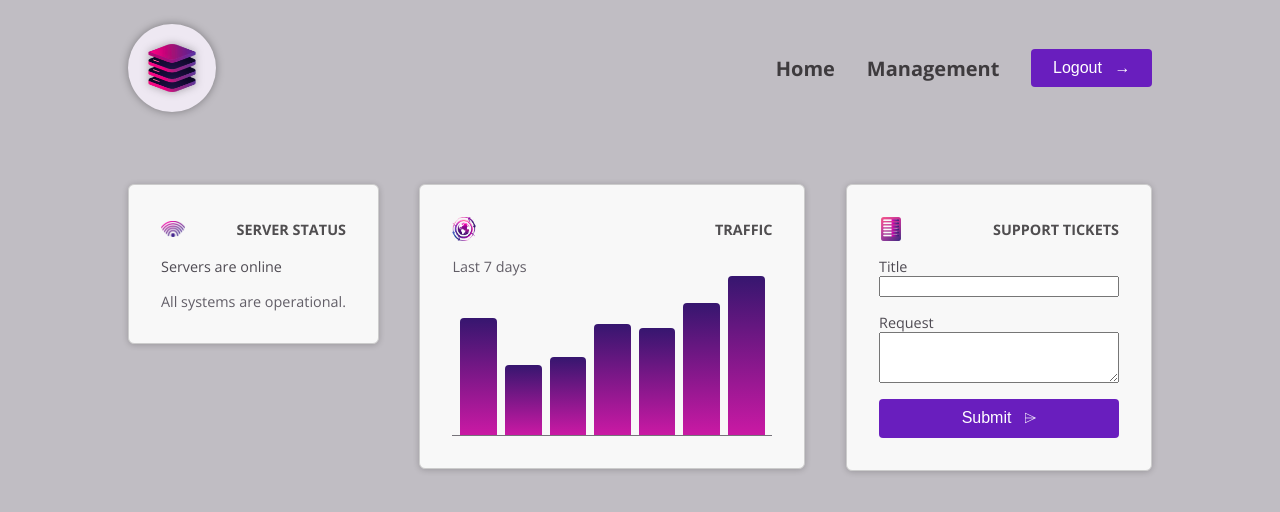
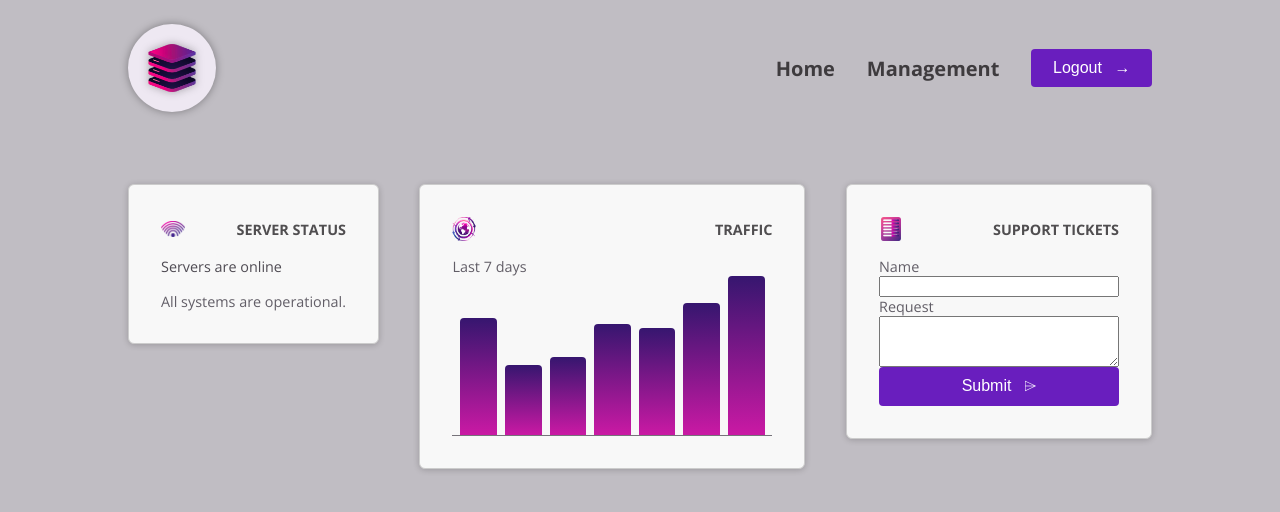
Before and after one commit to sebastian311/cmp-dashboard, an Angular app: page / in a window 1280 px wide. Shown: the top 512 px of the page. Built offline with nearby package versions, Linux system fonts and the light colour scheme.

Commit message:
Added control component

```diff
--- /dev/null
+++ b/src/app/shared-ui/control/control.html
@@ -0,0 +1,4 @@
+<p>
+  <label>{{label()}}</label>
+  <ng-content select="input, textarea" />
+</p>
--- /dev/null
+++ b/src/app/shared-ui/control/control.ts
@@ -0,0 +1,11 @@
+import { Component, input } from '@angular/core';
+
+@Component({
+  selector: 'app-control',
+  imports: [],
+  templateUrl: './control.html',
+  styleUrl: './control.css',
+})
+export class ControlComponent {
+  label = input.required<string>();
+}
--- a/src/app/shared-ui/new-tickets/new-tickets.html
+++ b/src/app/shared-ui/new-tickets/new-tickets.html
@@ -1,16 +1,15 @@
 <form>
-  <p>
-    <label>Title</label>
-    <input name="title" id="title" />
-  </p>
-  <p>
-    <label>Request</label>
-    <textarea name="request" id="request" rows="3"></textarea>
-  </p>
-  <p>
-    <button appButton>
-        Submit
-      <span class="icon">⌲</span>
-    </button>
-  </p>
+    <app-control label="Name">
+        <input name="name" id="title" />
+    </app-control>
+
+    <app-control label="Request">
+        <textarea name="request" id="request" rows="3"></textarea>
+    </app-control>
+
+    <p>
+        <button appButton>
+            Submit <span class="icon">⌲</span>
+        </button>
+    </p>
 </form>
--- a/src/app/shared-ui/new-tickets/new-tickets.ts
+++ b/src/app/shared-ui/new-tickets/new-tickets.ts
@@ -1,9 +1,10 @@
 import { Component } from '@angular/core';
 import { ButtonComponent } from '../button/button';
+import { ControlComponent } from "../control/control";
 
 @Component({
   selector: 'app-new-tickets',
-  imports: [ButtonComponent],
+  imports: [ButtonComponent, ControlComponent],
   templateUrl: './new-tickets.html',
   styleUrl: './new-tickets.css',
 })
--- a/src/styles.css
+++ b/src/styles.css
@@ -95,6 +95,10 @@ p {
   margin: 0 0 1rem 0;
   font-size: 0.9rem;
   color: #4f4b53;
+  display: flex;
+  flex-direction: column;
+  margin-bottom: 1rem;
+
 }
 
 #chart {
```
Also changed, not shown: src/app/shared-ui/control/control.css (added).
